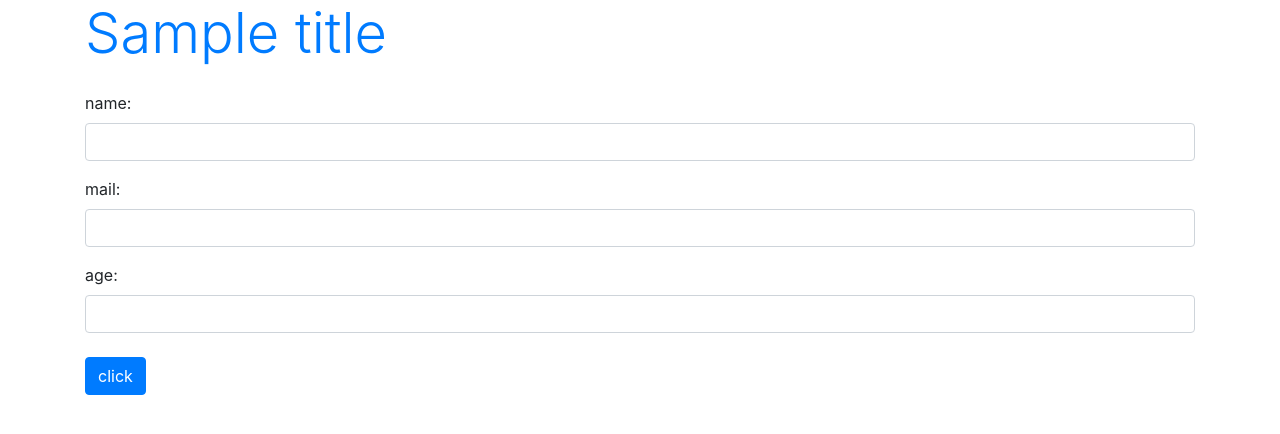
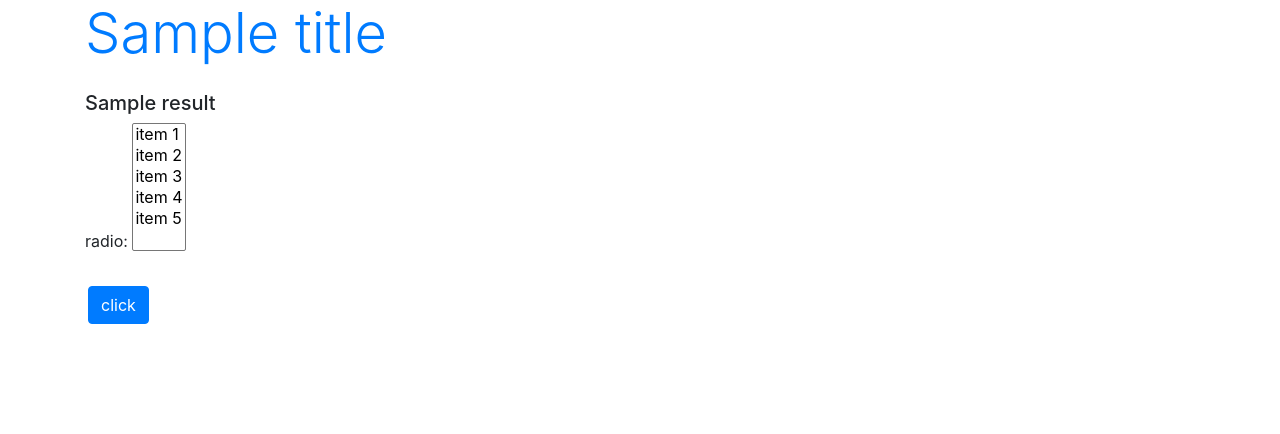
Before and after one commit to stereo256/django_app, a Django app: template hello/templates/hello/index.html in a window 1280 px wide. Shown: the top 434 px of the page. Run offline with Django 3.2, Linux system fonts and the light colour scheme; tables that the repository leaves empty hold one stand-in row (values such as "Sample post"); the template is opened without the code that fills it: values that come from a table or form of the project are taken from there, most other values are stand-ins (such as "Sample title", 1, 10 or a date in 2020); some libraries are stand-ins or nearby versions.

Commit message:
2-3(fin)

```diff
--- a/hello/forms.py
+++ b/hello/forms.py
@@ -1,9 +1,12 @@
 from django import forms
 
 class HelloForm(forms.Form):
-    name = forms.CharField(label='name', \
-        widget=forms.TextInput(attrs={'class':'form-control'}))
-    mail = forms.CharField(label='mail', \
-        widget=forms.TextInput(attrs={'class':'form-control'}))
-    age = forms.IntegerField(label='age', \
-        widget=forms.NumberInput(attrs={'class':'form-control'}))
+    data=[
+        ('one', 'item 1'),
+        ('two', 'item 2'),
+        ('three', 'item 3'),
+        ('four', 'item 4'),
+        ('five', 'item 5'),
+    ]
+    choice = forms.MultipleChoiceField(label='radio', \
+            choices=data, widget=forms.SelectMultiple(attrs={'size': 6}))
--- a/hello/templates/hello/index.html
+++ b/hello/templates/hello/index.html
@@ -10,13 +10,15 @@
     </head>
     <body class="container">
         <h1 class="display-4 text-primary">{{title}}</h1>
-    <p class="h5 mt-4">{{message|safe}}</p>
+        <p class="h5 mt-4">{{result|safe}}</p>
         <form action="{% url 'index' %}" method="post">
             {% csrf_token %}
+            <table>
             {{ form.as_p }}
+            <tr><td></td><td>
                 <input type="submit" class="btn btn-primary my-2"
                 value="click">
+            </table>
         </form>
-
     </body>
 </html>
```
Also changed, not shown: hello/views.py (+8 -7 lines). Lines whose indentation alone changed are shown as unchanged.
